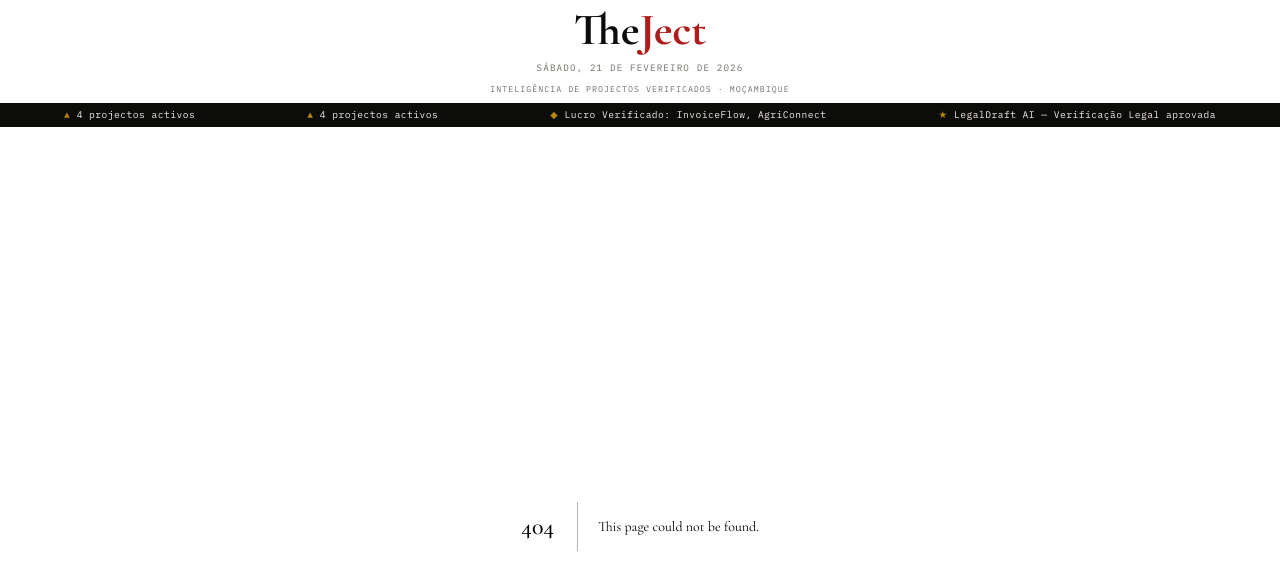
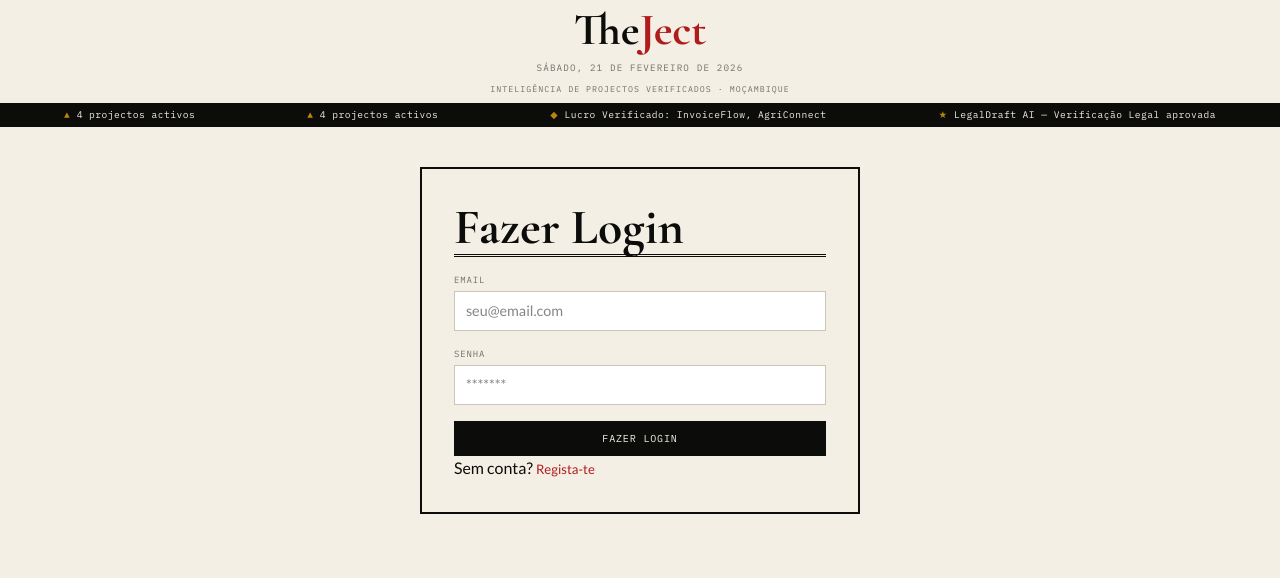
Before and after one commit to ArcidesFerrao/theject, a Next.js app: page /login in a window 1280 px wide. Before the commit this address had no page. Shown: the top 578 px of the page. Built offline with nearby package versions, Linux system fonts and the light colour scheme.

Commit message:
add login + signup pages

```diff
--- /dev/null
+++ b/app/(auth)/login/page.tsx
@@ -0,0 +1,9 @@
+import { LoginForm } from "@/components/AccountForm";
+
+export default function LoginPage() {
+  return (
+    <main className="login-section flex flex-col justify-center gap-6 p-10 ">
+      <LoginForm />
+    </main>
+  );
+}
--- /dev/null
+++ b/app/(auth)/signup/page.tsx
@@ -0,0 +1,9 @@
+import { SignUpForm } from "@/components/AccountForm";
+
+export default function SignUpPage() {
+  return (
+    <main className="login-section flex flex-col justify-center gap-6 p-10 ">
+      <SignUpForm />
+    </main>
+  );
+}
--- a/app/globals.css
+++ b/app/globals.css
@@ -264,6 +264,13 @@ h4 {
   transition: all 0.15s;
 }
 
+.signIn-btn {
+  background-color: var(--accent);
+
+  color: var(--paper);
+  transition: all 0.28s;
+}
+.signIn-btn:hover,
 .nav-btn.on {
   background: var(--ink);
   color: var(--paper);
@@ -481,3 +488,7 @@ h4 {
   max-width: 440px;
   width: 100%;
 }
+
+.account-form h1 {
+  border-bottom: 3px double var(--ink);
+}
--- /dev/null
+++ b/app/not-found.tsx
@@ -0,0 +1,10 @@
+export default function NotFound() {
+  return (
+    <div className="flex flex-col items-center justify-center py-20 text-center">
+      <h2 className="text-4xl font-bold">404 - Página Não Encontrada</h2>
+      <p className="mt-4 text-lg">
+        Desculpe, a página que você está procurando não existe.
+      </p>
+    </div>
+  );
+}
--- a/components/AccountForm.tsx
+++ b/components/AccountForm.tsx
@@ -1,8 +1,9 @@
+"use client";
 import Link from "next/link";
 
-export const AccountForm = () => {
+export const SignUpForm = () => {
   return (
-    <form className="account-form p-4 flex flex-col gap-4">
+    <form className="account-form self-center p-4 flex flex-col gap-4">
       <h1>Criar Conta</h1>
       <div className="">
         <label htmlFor="name">Nome Completo</label>
@@ -34,8 +35,8 @@ export const AccountForm = () => {
         </select>
       </div>
 
-      <input type="submit" value="Criar Conta" />
       <div>
+        <input type="submit" value="Criar Conta" />
         <p>
           Ja tens uma conta? <Link href="/login">Faz login</Link>
         </p>
@@ -46,18 +47,30 @@ export const AccountForm = () => {
 
 export const LoginForm = () => {
   return (
-    <form className="account-form p-4 flex flex-col gap-4">
+    <form className="account-form self-center p-4 flex flex-col gap-4">
       <h1>Fazer Login</h1>
       <div>
         <label htmlFor="email">Email</label>
-        <input type="email" id="email" name="email" required />
+        <input
+          type="email"
+          id="email"
+          name="email"
+          placeholder="seu@email.com"
+          required
+        />
       </div>
       <div>
         <label htmlFor="password">Senha</label>
-        <input type="password" id="password" name="password" required />
+        <input
+          type="password"
+          id="password"
+          name="password"
+          placeholder="*******"
+          required
+        />
       </div>
-      <input type="submit" value="Fazer Login" />
       <div>
+        <input type="submit" value="Fazer Login" />
         <p>
           Sem conta? <Link href="/signup">Regista-te</Link>
         </p>
--- a/components/Hero.tsx
+++ b/components/Hero.tsx
@@ -9,10 +9,19 @@ export const Hero = async () => {
       <h1>
         Projectos Verificados. Inteligência Estruturada. Saídas Controladas.
       </h1>
-      <span className="sub">
-        Volume I — Registo de Projectos Verificados · Est. 2026 · Maputo,
-        Moçambique
-      </span>
+      <div className="flex justify-between items-center">
+        <span className="sub">
+          Volume I — Registo de Projectos Verificados · Est. 2026 · Maputo,
+          Moçambique
+        </span>
+        {session?.user ? (
+          <p className="welcome">Bem-vindo, {session.user.name}!</p>
+        ) : (
+          <a href="/login" className="signIn-btn px-4">
+            Entrar
+          </a>
+        )}
+      </div>
     </div>
   );
 };
```
